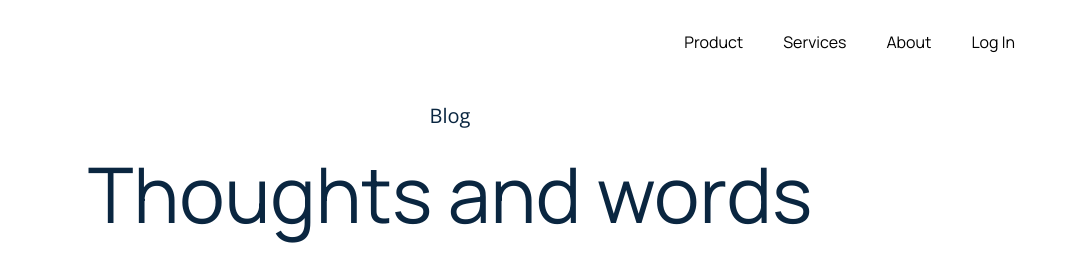
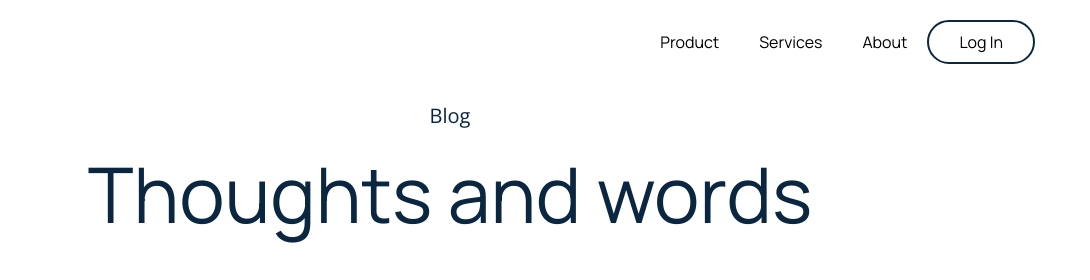
Before and after one commit to NikolayYaroslavcev/scand-test, a plain HTML site: page index.html in a window 1280 px wide. Shown: the top 280 px of the page, 190-1280 px from the left. Drawn offline with nearby package versions, Linux system fonts and the light colour scheme.

Commit message:
fill:header

```diff
--- a/index.html
+++ b/index.html
@@ -24,7 +24,7 @@
                 <a href="#" class="header__nav-item">Product</a>
                 <a href="#" class="header__nav-item">Services</a>
                 <a href="#" class="header__nav-item">About</a>
-                <a href="#" class="header__nav-item">Log In</a>
+                <a href="#" class="log-in">Log In</a>
             </nav>
             <button class="header__toggle-menu" aria-label="Открыть меню">
                 <span></span>
--- a/style.css
+++ b/style.css
@@ -67,7 +67,6 @@ h6 {
 }
 
 
-
 body {
     font-family: 'Manrope', sans-serif;
     line-height: 1.5;
@@ -85,6 +84,14 @@ body {
     top: 0;
     width: 100%;
     padding: 20px 0;
+}
+
+@media screen and (max-width: 767px) {
+    .header {
+        padding: 20px 0 0 0;
+    }
+
+
 }
 
 .container {
@@ -119,6 +126,22 @@ body {
     font-size: 16px;
     color: #0A2640;
     position: relative;
+}
+
+.log-in {
+    display: inline-block;
+    padding: 8px 30px;
+    border: 2px solid #0A2640;
+    border-radius: 50px;
+    transition: all 0.3s ease;
+    color: #0A2640;
+    text-decoration: none;
+
+}
+
+.log-in:hover {
+    background-color: #0A2640;
+    color: #fff;
 }
 
 /* Стили для ссылки */
@@ -532,9 +555,9 @@ body {
     padding: 16px 56px;
     border: 2px solid #0A2640;
     border-radius: 50px;
+    transition: all 0.3s ease;
     color: #0A2640;
     text-decoration: none;
-    transition: all 0.3s ease;
 }
 
 @media screen and (max-width: 638px) {
@@ -681,6 +704,7 @@ body {
         margin-bottom: 5px;
     }
 }
+
 @media screen and (max-width: 768px) {
     .grid-item__logo {
         grid-row: 4;
@@ -694,6 +718,7 @@ body {
     .grid-item__logo {
         padding-top: 20px;
     }
+
     .grid-item ul {
         max-height: 0;
         overflow: hidden;
@@ -705,7 +730,6 @@ body {
         background-color: #4FE9A4;
     }
 }
-
 
 
 .show {
```
